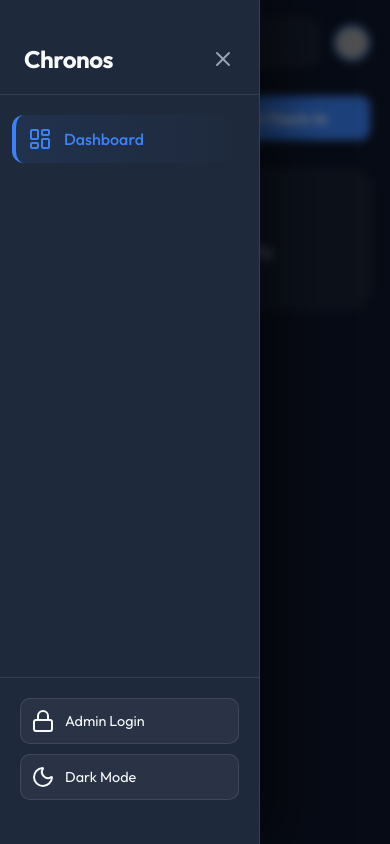
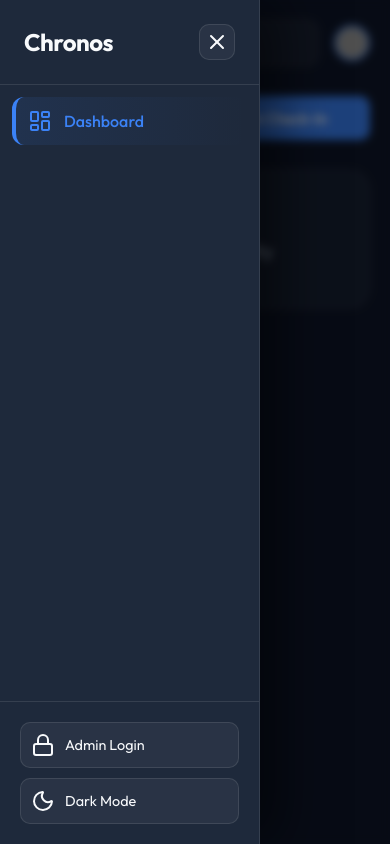
Before and after one commit to laitkam/Chronos-Attendance, a plain HTML site: page index.html in a window 390 px wide. Both pictures are taken after a click on the button 42 px from the left and 43 px from the top of the page. Drawn offline with nearby package versions, Linux system fonts and the light colour scheme; no server answers; grey boxes are pictures that could not be loaded.

Commit message:
Side bar hidden

```diff
--- a/css/style.css
+++ b/css/style.css
@@ -853,20 +853,29 @@ tr:last-child td {
         left: -260px;
         top: 0;
         bottom: 0;
+        z-index: 5000;
+        background-color: var(--sidebar-bg);
         transition: left 0.3s cubic-bezier(0.4, 0, 0.2, 1);
         box-shadow: 20px 0 50px rgba(0, 0, 0, 0.5);
+        display: flex;
+        flex-direction: column;
+        padding: 0;
+        overflow-y: auto;
+        -webkit-overflow-scrolling: touch;
     }
 
     .sidebar.active {
         left: 0;
     }
 
-    .sidebar.active ~ .sidebar-overlay {
+    .sidebar.active~.sidebar-overlay {
         display: block;
+        z-index: 4900;
     }
 
     .main-content {
         padding: 20px;
+        z-index: 1;
     }
 
     .menu-toggle {
@@ -880,23 +889,36 @@ tr:last-child td {
         height: 44px;
         border-radius: 12px;
         cursor: pointer;
+        z-index: 100;
     }
 
     .sidebar-header-mobile {
         display: flex;
         justify-content: space-between;
         align-items: center;
-        padding: 20px 24px;
+        padding: 24px;
         border-bottom: 1px solid var(--border-color);
-        margin-bottom: 20px;
+        background: var(--sidebar-bg);
+        position: sticky;
+        top: 0;
+        z-index: 20;
     }
 
     .close-sidebar {
         display: flex;
-        background: transparent;
-        border: none;
-        color: var(--text-muted);
+        background: var(--glass-bg);
+        border: 1px solid var(--border-color);
+        color: var(--text-main);
+        width: 36px;
+        height: 36px;
+        border-radius: 10px;
+        align-items: center;
+        justify-content: center;
         cursor: pointer;
+    }
+
+    .nav-menu {
+        padding: 12px;
     }
 
     .desktop-only {
@@ -963,8 +985,9 @@ tr:last-child td {
     }
 
     .modal-content {
-        width: 90%;
+        width: 95%;
         padding: 24px;
+        margin-top: 20px;
     }
 }
 
```
